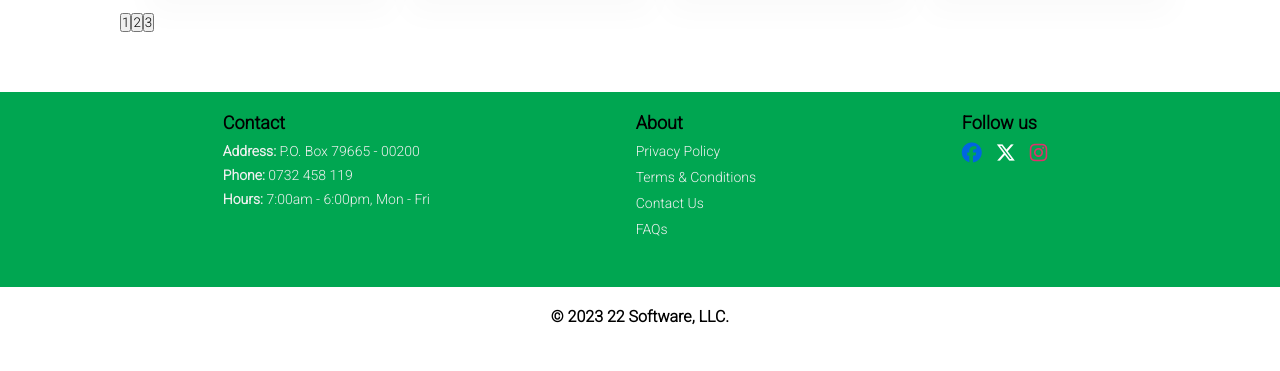
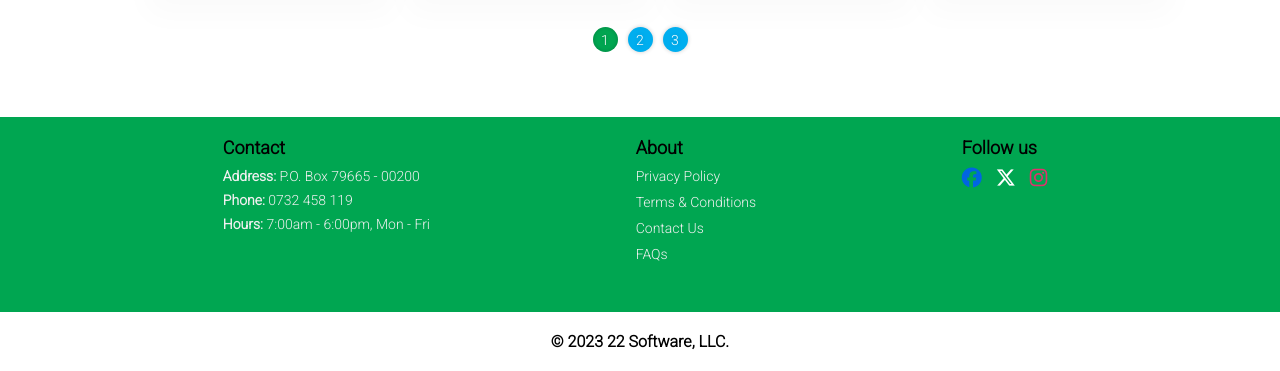
Before and after one commit to byronkenoly/comak, a plain HTML site: page client/html/ppe.html in a window 1280 px wide. Shown: the part 520-891 px from the top of the page. Before the commit the page ends 866 px from the top, so only its background shows below. Drawn offline with Linux system fonts and the light colour scheme.

Commit message:
pagination styling

```diff
--- a/client/css/training.css
+++ b/client/css/training.css
@@ -192,3 +192,41 @@ footer p {
     font-weight: 600;
     padding: 20px 0;
 }
+
+.pagenumbers {
+	display: flex;
+	flex-wrap: wrap;
+	justify-content: center;
+	align-items: center;
+    margin-top: 10px;
+}
+
+.pagenumbers button {
+	width: 25px;
+	height: 25px;
+    border-radius: 14px;
+
+	appearance: none;
+	border: none;
+	outline: none;
+	cursor: pointer;
+
+	background-color: #00AEEF;
+
+	margin: 5px;
+
+	color: #FFF;
+	font-size: 14px;
+	text-shadow: 0px 0px 4px rgba(0, 0, 0, 0.2);
+	box-shadow: 0px 0px 4px rgba(0, 0, 0, 0.2);
+}
+
+/*
+.pagenumbers button:hover {
+	background-color: #44EEAA;
+}*/
+
+.pagenumbers button.active {
+	background-color: #00A651;
+	box-shadow: inset 0px 0px 4px rgba(0, 0, 0, 0.2);
+}
```
